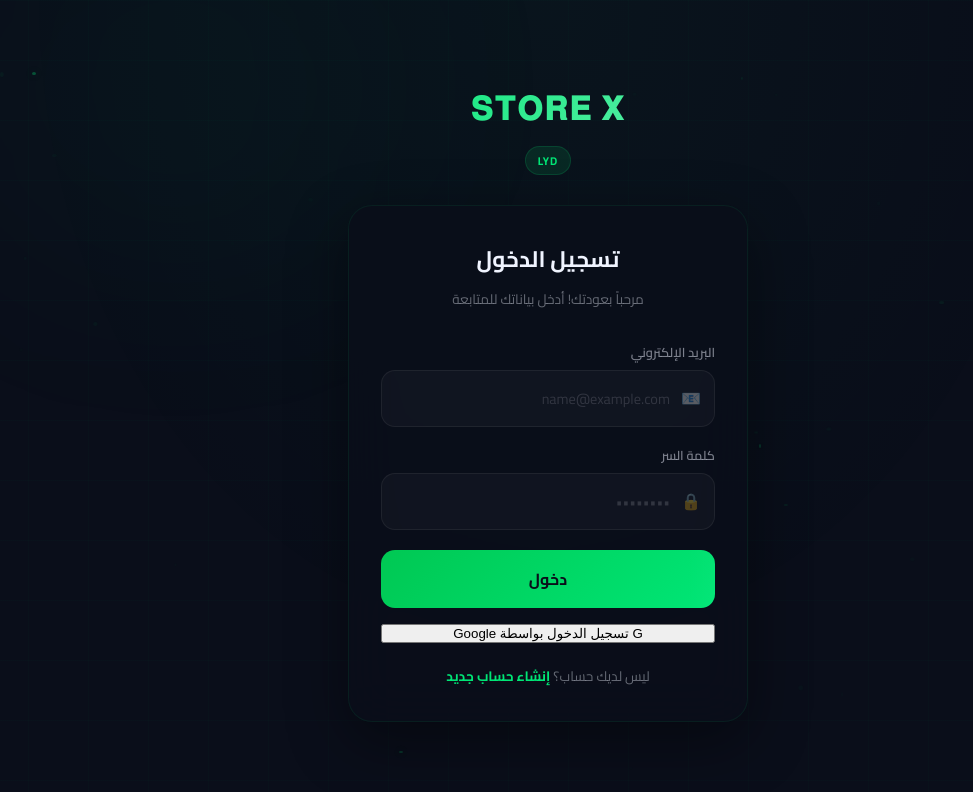
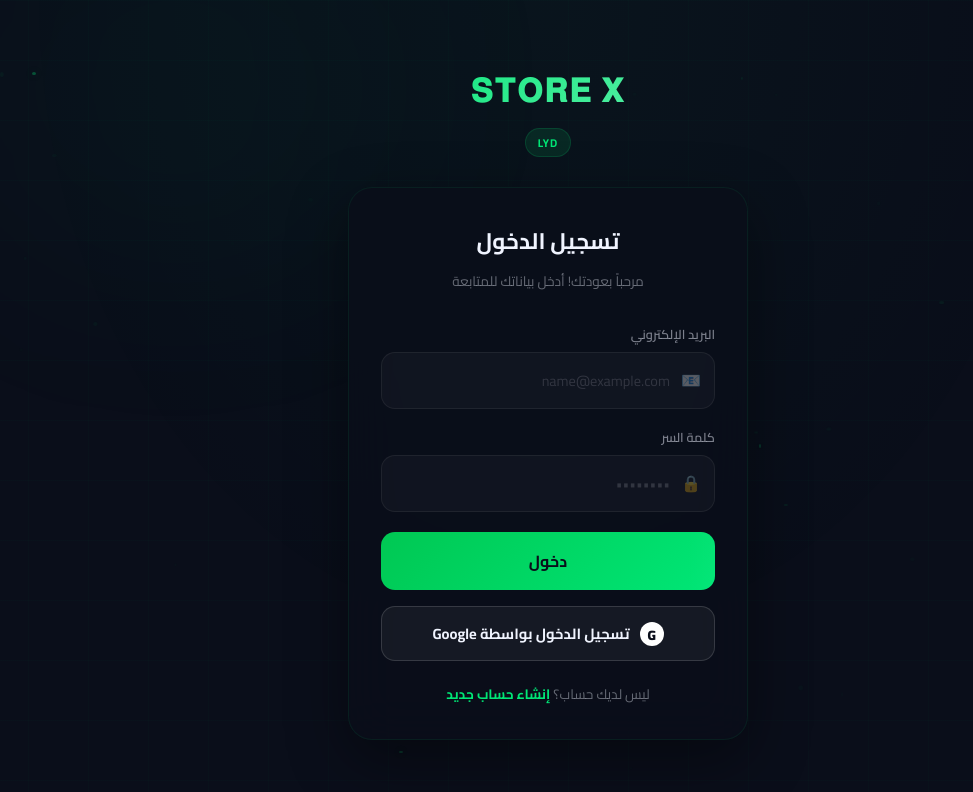
Before and after one commit to tshmeshtewi-arch/storex.web, a plain HTML site: page index.html in a window 1280 px wide. Shown: the whole page, without its empty margins (92-1065 px from the left). Drawn offline with Linux system fonts and the light colour scheme.

Commit message:
Add Google login button styles
Added styles for Google login button and icon.

```diff
--- a/style.css
+++ b/style.css
@@ -252,6 +252,42 @@ html.menu-open {
 @keyframes shimmer {
   0% { left: -100%; }
   100% { left: 100%; }
+}
+
+/* ===== زر تسجيل الدخول عبر Google ===== */
+.google-btn {
+  width: 100%;
+  padding: 13px 16px;
+  border-radius: 14px;
+  border: 1px solid rgba(255, 255, 255, 0.14);
+  background: rgba(255, 255, 255, 0.05);
+  color: #f0f4ff;
+  font-family: 'Cairo', sans-serif;
+  font-size: 0.92rem;
+  font-weight: 700;
+  display: flex;
+  align-items: center;
+  justify-content: center;
+  gap: 10px;
+  cursor: pointer;
+  transition: all 0.25s ease;
+}
+
+.google-btn:hover {
+  background: rgba(255, 255, 255, 0.1);
+  border-color: rgba(0, 230, 118, 0.35);
+}
+
+.google-icon {
+  width: 24px;
+  height: 24px;
+  border-radius: 50%;
+  background: #ffffff;
+  color: #0a0e1a;
+  font-weight: 900;
+  font-size: 0.85rem;
+  display: grid;
+  place-items: center;
 }
 
 .auth-footer {
@@ -1513,4 +1549,4 @@ html.menu-open {
   .mobile-menu {
     width: 260px;
   }
-  }
+}
```
